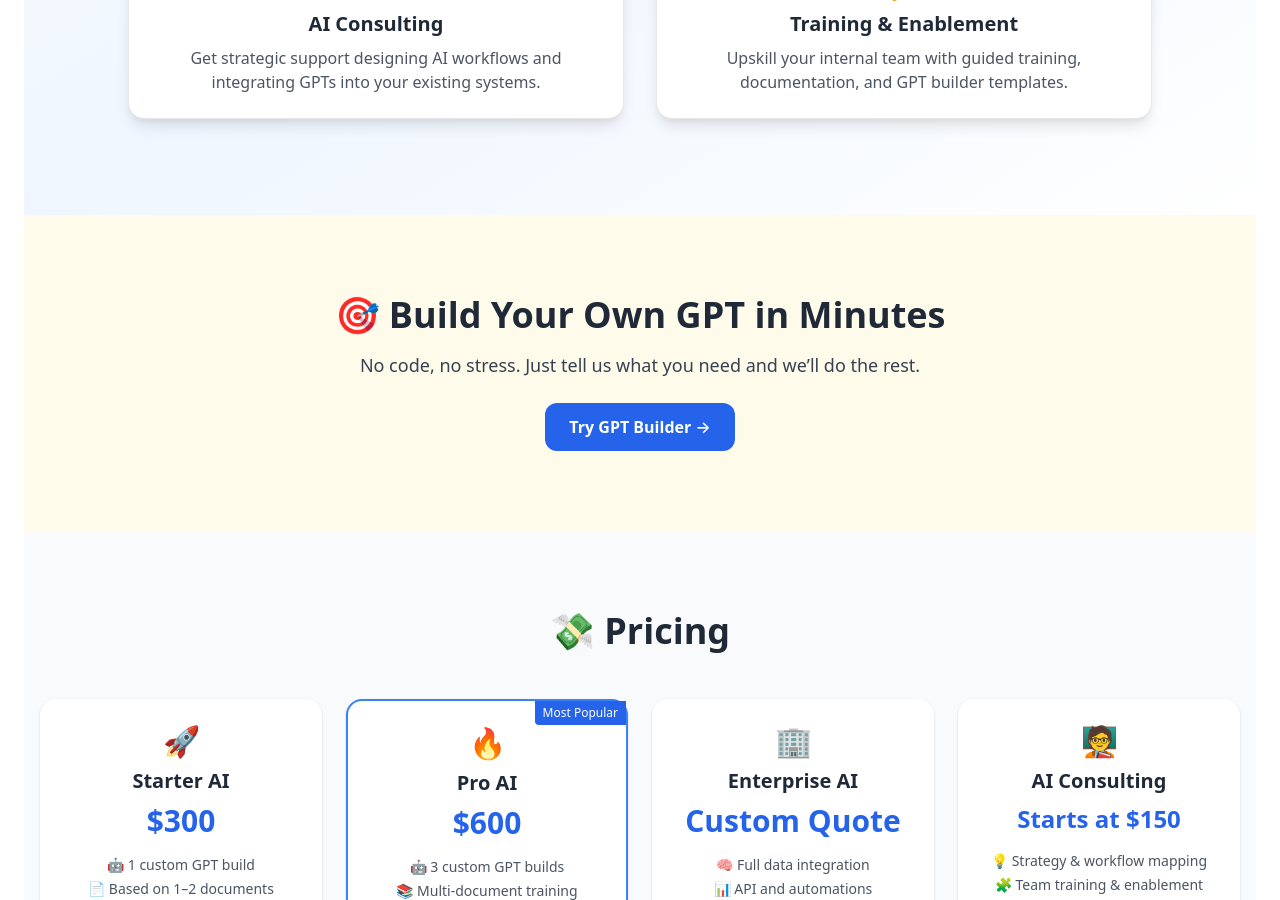
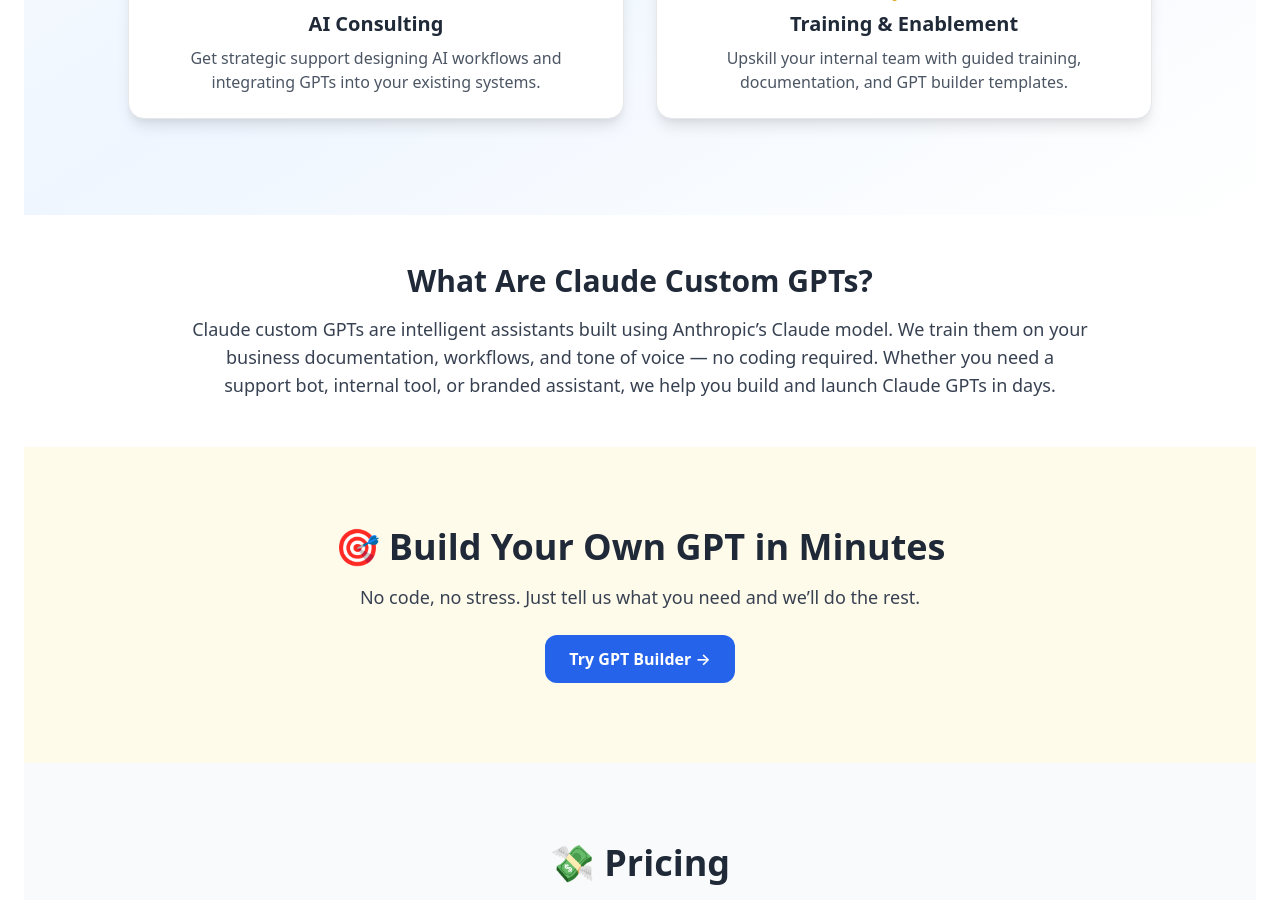
Before and after one commit to redwheelbarroww/yourcustomgpt.io, a Jekyll site: the page built from index.html, in a window 1280 px wide and 900 px high, scrolled down 1021 px. Built offline with Jekyll 4.4.1, drawn with Linux system fonts in a browser that asks for light colours.

Commit message:
Update index.html

```diff
--- a/index.html
+++ b/index.html
@@ -4,34 +4,33 @@
 <head>
   <meta charset="UTF-8" />
   <meta name="viewport" content="width=device-width, initial-scale=1.0" />
-  <title>YourCustomGPT.io | Custom GPTs, Claude Apps & AI Consulting</title>
+  <title>Claude Custom GPTs, OpenAI Assistants & AI Consulting | YourCustomGPT.io</title>
 
-  <meta name="description" content="Custom GPTs and Claude apps tailored to your workflows. Automate support, scale training, and unlock growth with fast, strategic AI builds." />
-  <meta name="keywords" content="Custom GPTs, Claude Apps, GPT for Business, AI Consulting, OpenAI, Anthropic, AI Workflows, Automation, AI Enablement" />
+  <meta name="description" content="Build Claude custom GPTs and OpenAI assistants for your business. Automate support, train teams, and scale smarter with custom Claude apps and GPT workflows." />
+  <meta name="keywords" content="Claude custom GPT, custom Claude GPT, Claude GPTs, GPT builder Claude, Claude GPT training, GPT for business, AI workflows, Claude AI consulting, OpenAI GPT apps, Anthropic Claude tools" />
   <meta name="robots" content="index, follow" />
   <meta name="author" content="YourCustomGPT.io" />
   <link rel="canonical" href="https://yourcustomgpt.io/" />
 
   <!-- Open Graph -->
-  <meta property="og:title" content="YourCustomGPT.io | Custom GPTs, Claude Apps & AI Consulting" />
-  <meta property="og:description" content="We build AI assistants for your brand. Fast turnaround, expert logic, and strategic builds that scale." />
+  <meta property="og:title" content="Claude Custom GPTs, OpenAI Assistants & AI Consulting" />
+  <meta property="og:description" content="We build Claude and OpenAI GPT assistants tailored to your workflows. Automate support, scale smarter, and launch custom Claude apps fast." />
   <meta property="og:url" content="https://yourcustomgpt.io/" />
   <meta property="og:type" content="website" />
   <meta property="og:image" content="https://yourcustomgpt.io/og-image.png" />
 
   <!-- Twitter Card -->
   <meta name="twitter:card" content="summary_large_image" />
-  <meta name="twitter:title" content="YourCustomGPT.io | Custom GPTs & AI Enablement" />
-  <meta name="twitter:description" content="AI assistants tailored to your workflows. We build Claude & GPT agents to automate, scale, and support your goals." />
+  <meta name="twitter:title" content="Claude Custom GPTs, OpenAI Assistants & AI Consulting" />
+  <meta name="twitter:description" content="We create Claude and OpenAI GPTs that help your business scale. Book a build or training session today." />
   <meta name="twitter:image" content="https://yourcustomgpt.io/og-image.png" />
 
-  <!-- Structured Data -->
-  <!-- [Keep your existing JSON-LD blocks — they’re excellent and cover multiple SEO vectors] -->
-
+  <!-- Styles -->
   <link rel="icon" href="/favicon.ico" type="image/x-icon" />
   <link href="https://cdn.jsdelivr.net/npm/tailwindcss@2.2.19/dist/tailwind.min.css" rel="stylesheet" />
   <style>html { scroll-behavior: smooth; }</style>
 </head>
+
 
 
 
@@ -95,6 +94,14 @@
         <p class="text-gray-600">Upskill your internal team with guided training, documentation, and GPT builder templates.</p>
       </div>
     </div>
+  </div>
+</section>
+<section class="py-12 px-6 bg-white">
+  <div class="max-w-4xl mx-auto text-center">
+    <h2 class="text-3xl font-bold mb-4">What Are Claude Custom GPTs?</h2>
+    <p class="text-lg text-gray-700">
+      Claude custom GPTs are intelligent assistants built using Anthropic’s Claude model. We train them on your business documentation, workflows, and tone of voice — no coding required. Whether you need a support bot, internal tool, or branded assistant, we help you build and launch Claude GPTs in days.
+    </p>
   </div>
 </section>
 
```
